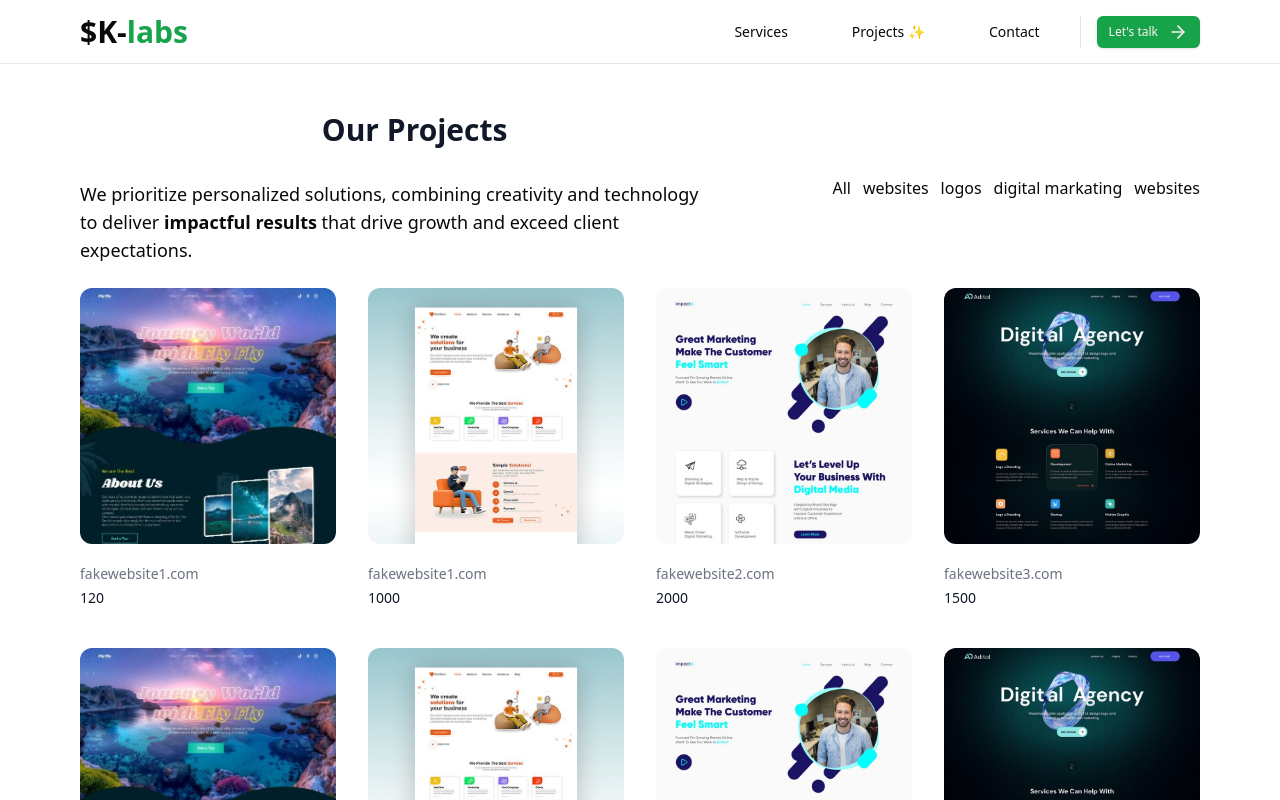
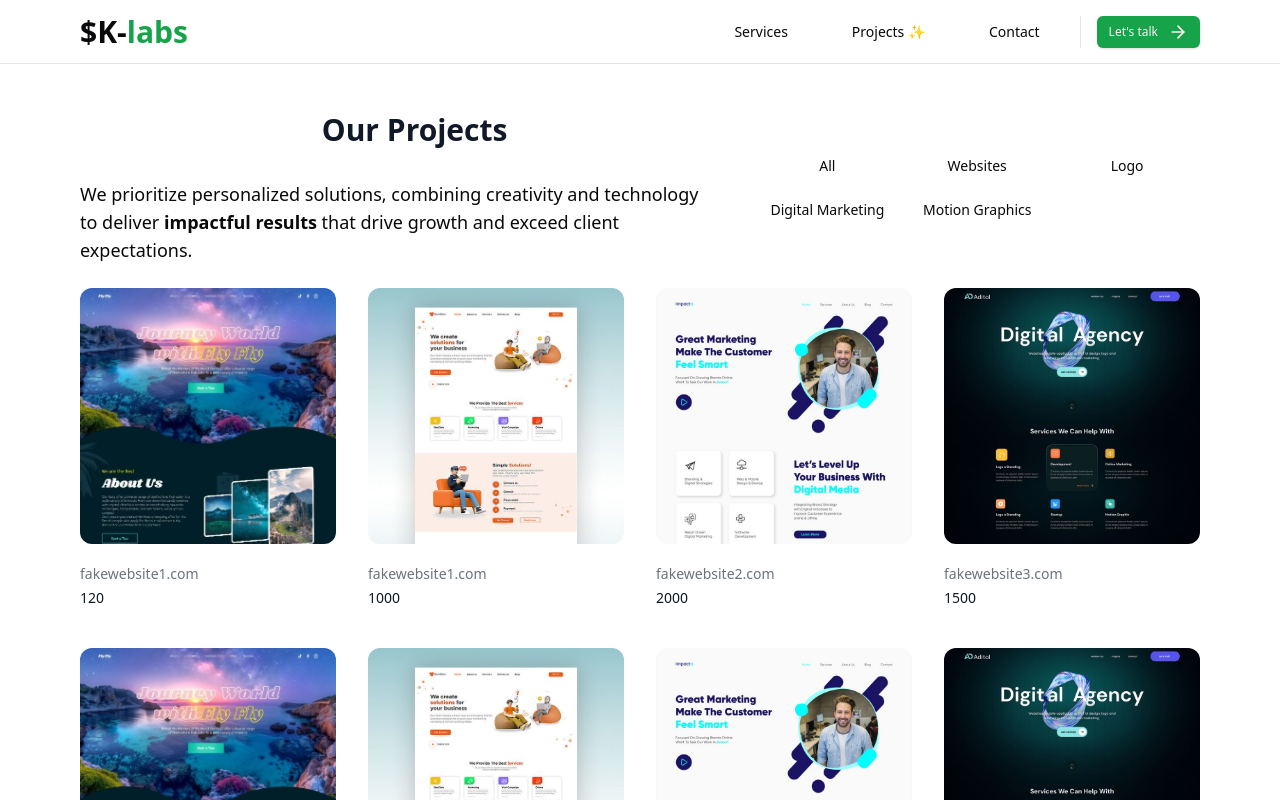
Before and after one commit to KidusBasazinew/k-labs, a React (Vite) app: page /projects in a window 1280 px wide. Shown: the top 800 px of the page. Built offline with nearby package versions, Linux system fonts and the light colour scheme.

Commit message:
Filtering products added

```diff
--- a/src/ProjectsPage.tsx
+++ b/src/ProjectsPage.tsx
@@ -3,8 +3,19 @@ import MaxWidthWrapper from "./components/MaxWidthWrapper";
 import ProductsCard from "./components/ProductsCard";
 
 import { ProductList } from "./components/lists/ProjectList";
+import { Button } from "./components/ui/button";
+import { useState } from "react";
 
 const ProjectsPage = () => {
+  // State to keep track of the selected category
+  const [selectedCategory, setSelectedCategory] = useState("All");
+
+  // Filter products based on selected category
+  const filteredProducts = ProductList.filter(
+    (product) =>
+      selectedCategory === "All" || product.category === selectedCategory
+  );
+
   return (
     <>
       <Navbar />
@@ -23,12 +34,37 @@ const ProjectsPage = () => {
               </p>
             </div>
             <div className="max-w-2xl px-4 lg:max-w-4xl lg:px-0">
-              <ul className="flex justify-center items-center gap-x-3">
-                <li>All</li>
-                <li>websites</li>
-                <li>logos</li>
-                <li>digital markating</li>
-                <li>websites</li>
+              <ul className="w-full grid grid-cols-2 gap-x-1 gap-y-1 sm:gap-x-4 md:grid-cols-3 md:gap-y-2 lg:gap-x-1">
+                <Button
+                  onClick={() => setSelectedCategory("All")}
+                  className="bg-white text-foreground shadow-none hover:bg-accent active:bg-muted-foreground active:text-white"
+                >
+                  All
+                </Button>
+                <Button
+                  onClick={() => setSelectedCategory("Website")}
+                  className="bg-white  text-foreground shadow-none hover:bg-accent active:bg-muted-foreground active:text-white"
+                >
+                  Websites
+                </Button>
+                <Button
+                  onClick={() => setSelectedCategory("Logo")}
+                  className="bg-white  text-foreground shadow-none hover:bg-accent active:bg-muted-foreground active:text-white"
+                >
+                  Logo
+                </Button>
+                <Button
+                  onClick={() => setSelectedCategory("Digital Marketing")}
+                  className="bg-white  text-foreground shadow-none hover:bg-accent active:bg-muted-foreground active:text-white"
+                >
+                  Digital Marketing
+                </Button>
+                <Button
+                  onClick={() => setSelectedCategory("Motion Graphics")}
+                  className="bg-white  text-foreground shadow-none hover:bg-accent active:bg-muted-foreground active:text-white"
+                >
+                  Motion Graphics
+                </Button>
               </ul>
             </div>
           </div>
@@ -36,7 +72,7 @@ const ProjectsPage = () => {
           <div className="relative">
             <div className="mt-6 flex items-center w-full">
               <div className="w-full grid grid-cols-2 gap-x-4 gap-y-10 sm:gap-x-6 md:grid-cols-4 md:gap-y-10 lg:gap-x-8">
-                {ProductList.map((list, index) => (
+                {filteredProducts.map((list, index) => (
                   <ProductsCard
                     key={index}
                     image={list.image}
--- a/src/components/ProductsCard.tsx
+++ b/src/components/ProductsCard.tsx
@@ -14,7 +14,6 @@ interface Props {
   description: string;
   dateDeliverd: string;
 }
-
 const ProductsCard = ({
   image,
   websiteUrl,
@@ -23,6 +22,8 @@ const ProductsCard = ({
   dateDeliverd,
 }: Props) => {
   return (
+    <div>
+      {image.length > 0 ? (
         <HoverCard>
           <HoverCardTrigger>
             <a
@@ -35,7 +36,9 @@ const ProductsCard = ({
                 </div>
                 <h3 className="mt-4 font-medium text-sm text-gray-700">
                   <p className="mt-1 text-sm text-gray-500">{websiteUrl}</p>
-              <p className="mt-1 font-medium text-sm text-gray-900">{price}</p>
+                  <p className="mt-1 font-medium text-sm text-gray-900">
+                    {price}
+                  </p>
                 </h3>
               </div>
             </a>
@@ -44,7 +47,10 @@ const ProductsCard = ({
             <div className="flex justify-between space-x-4">
               <FileCode2 className="ml-3 h-10 w-10 " />
               <div className="space-y-1">
-            <a className="text-sm font-semibold" href={"https://" + websiteUrl}>
+                <a
+                  className="text-sm font-semibold"
+                  href={"https://" + websiteUrl}
+                >
                   @{websiteUrl}
                 </a>
                 <p className="text-sm">{description}</p>
@@ -58,6 +64,10 @@ const ProductsCard = ({
             </div>
           </HoverCardContent>
         </HoverCard>
+      ) : (
+        <li>No list Found</li>
+      )}
+    </div>
   );
 };
 
--- a/src/components/lists/ProjectList.ts
+++ b/src/components/lists/ProjectList.ts
@@ -4,6 +4,7 @@ export interface Product {
   price: number;
   description: string;
   dateDeliverd: string;
+  category: string;
 }
 
 export const ProductList: Product[] = [
@@ -13,6 +14,7 @@ export const ProductList: Product[] = [
     price: 120,
     description: "description about website number 1",
     dateDeliverd: "Joined November 2023",
+    category: "All",
   },
   {
     image: "/DigitalMarketingAgencylandingpagedesign.jpg",
@@ -20,6 +22,7 @@ export const ProductList: Product[] = [
     price: 1000,
     description: "description about website number 2",
     dateDeliverd: "Joined May 2022",
+    category: "Website",
   },
   {
     image: "/MarketingAgencyWebsite.jpg",
@@ -27,6 +30,7 @@ export const ProductList: Product[] = [
     price: 2000,
     description: "description about website number 3",
     dateDeliverd: "Joined June 2023",
+    category: "All",
   },
   {
     image: "/AditalDigitalAgencyWebsite.jpg",
@@ -34,6 +38,7 @@ export const ProductList: Product[] = [
     price: 1500,
     description: "description about website number 4",
     dateDeliverd: "Joined Julay 2024",
+    category: "Website",
   },
   {
     image: "/TravelAgencyLandingPage.jpg",
@@ -41,10 +46,12 @@ export const ProductList: Product[] = [
     price: 120,
     description: "description about website number 5",
     dateDeliverd: "Joined Augest 2024",
+    category: "Logo",
   },
   {
     image: "/DigitalMarketingAgencylandingpagedesign.jpg",
     websiteUrl: "fakewebsite1.com",
+    category: "Digital Marketing",
     price: 1000,
     description: "description about website number 6",
     dateDeliverd: "Joined December 2020",
@@ -55,6 +62,7 @@ export const ProductList: Product[] = [
     price: 2000,
     description: "description about website number 7",
     dateDeliverd: "Joined December 2021",
+    category: "Motion Graphics",
   },
   {
     image: "/AditalDigitalAgencyWebsite.jpg",
@@ -62,5 +70,6 @@ export const ProductList: Product[] = [
     price: 1500,
     description: "description about website number 8",
     dateDeliverd: "Joined Augest 2022",
+    category: "Logo",
   },
 ];
```
Lines whose indentation alone changed are shown as unchanged.
